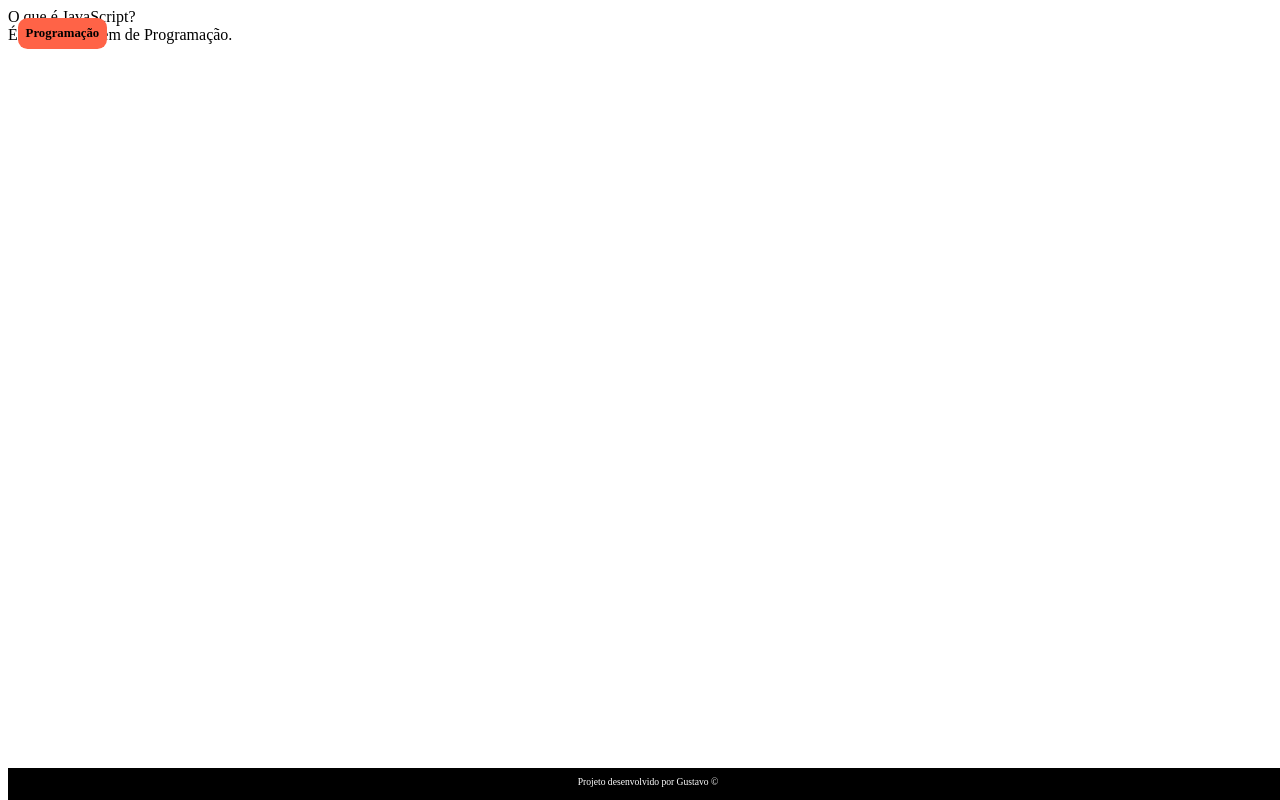
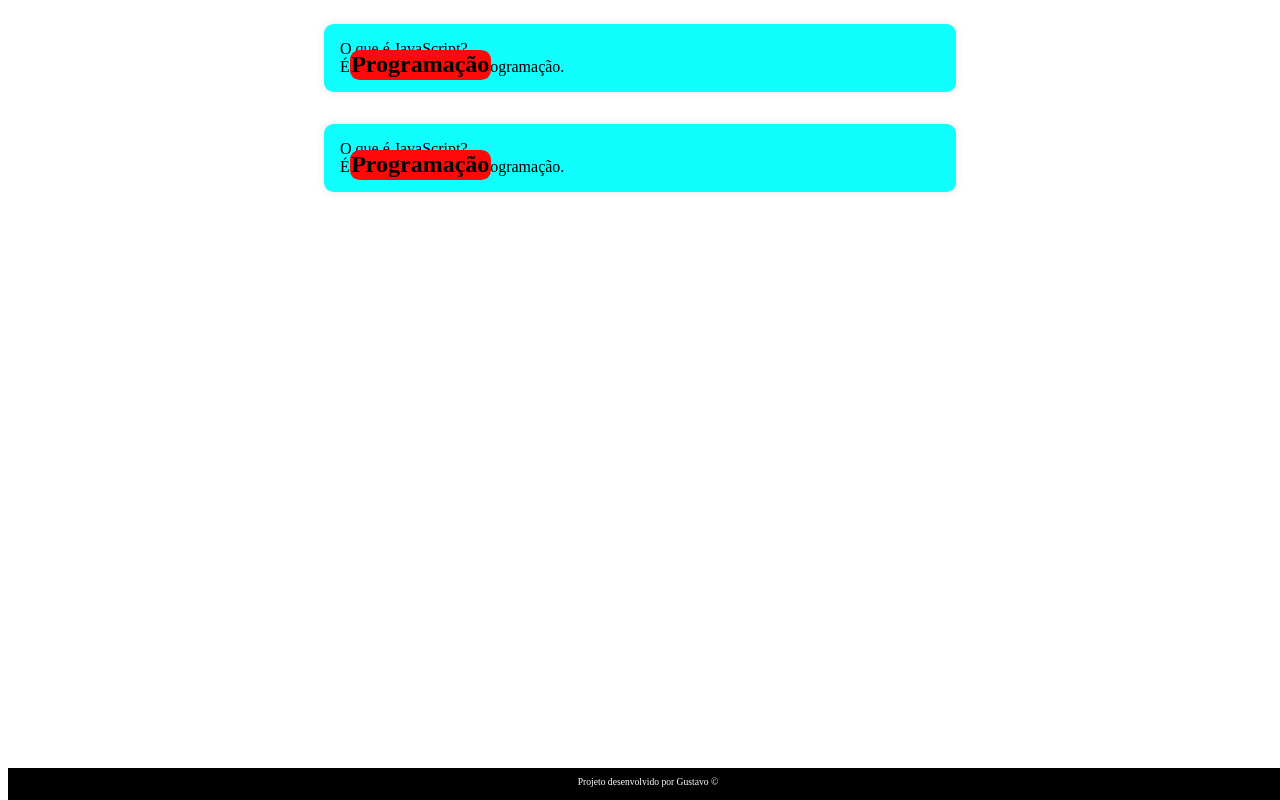
Before and after one commit to GugaaANT/Flash_Cards, a plain HTML site: page index.html in a window 1280 px wide. Drawn offline with Linux system fonts and the light colour scheme.

Commit message:
Atualiza conteúdo e estilo dos cartões de flashcards

```diff
--- a/index.html
+++ b/index.html
@@ -11,7 +11,19 @@
         <section class="container">
             <article class="cartao">
                 <div class="cartao_conteudo">
-                    <h3>Programação</h3>
+                    <h3 id="nn">Programação</h3>
+                    <div class="pergunta">
+                        O que é JavaScript?
+                    </div>
+                    <div class="resposta">
+                        É uma linguagem de Programação.
+                    </div>
+                </div>
+            </article>
+
+            <article class="cartao">
+                <div class="cartao_conteudo">
+                    <h3 id="nn">Programação</h3>
                     <div class="pergunta">
                         O que é JavaScript?
                     </div>
--- a/style.css
+++ b/style.css
@@ -1,7 +1,7 @@
 .cartao_conteudo h3 {
-    background-color: tomato;
+    background-color: rgb(255, 8, 8);
     text-align: left;
-    padding: 0.5rem;
+    padding: 0.1rem;
     position: absolute;
     margin: 0.6rem;
     border-radius: 0.6rem;
@@ -23,5 +23,25 @@ footer p {
     margin-top: 0.5rem;
 }
 body {
+background-color: rgb(255, 255, 255);
+}
 
+#nn {
+    font-size: 24px;
 }
+.container {
+    display: flex;
+    flex-direction: column;
+    align-items: center;
+}
+.cartao{
+    width: 100%;
+    max-width: 600px;
+    background-color: rgb(15, 255, 255);
+    border-radius: 0.6rem;
+    box-shadow: 0 0 10px rgba(0, 0, 0, 0.1);
+    margin: 1rem;
+    padding: 1rem;
+    flex-grow: 1;
+    flex-basis: calc(33% - 6rem);
+}
```
